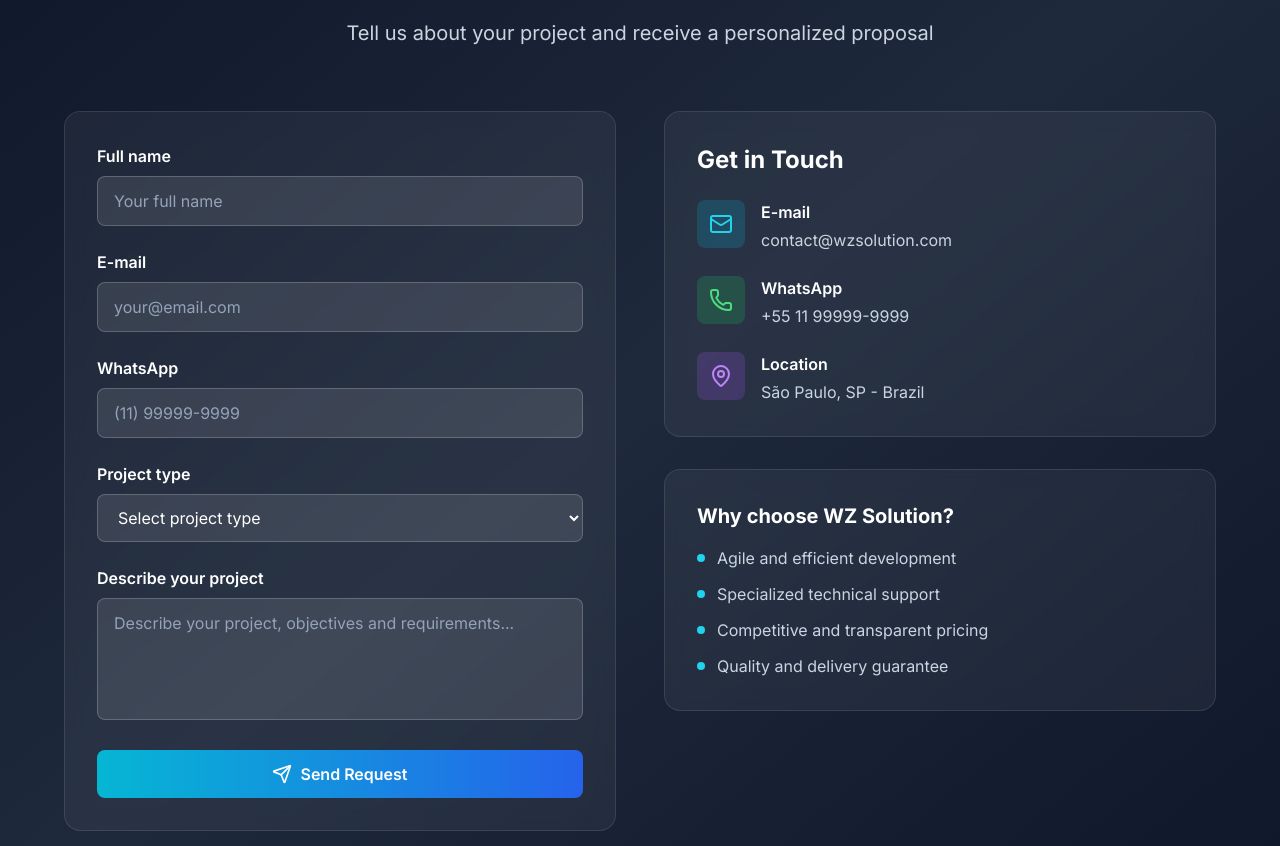
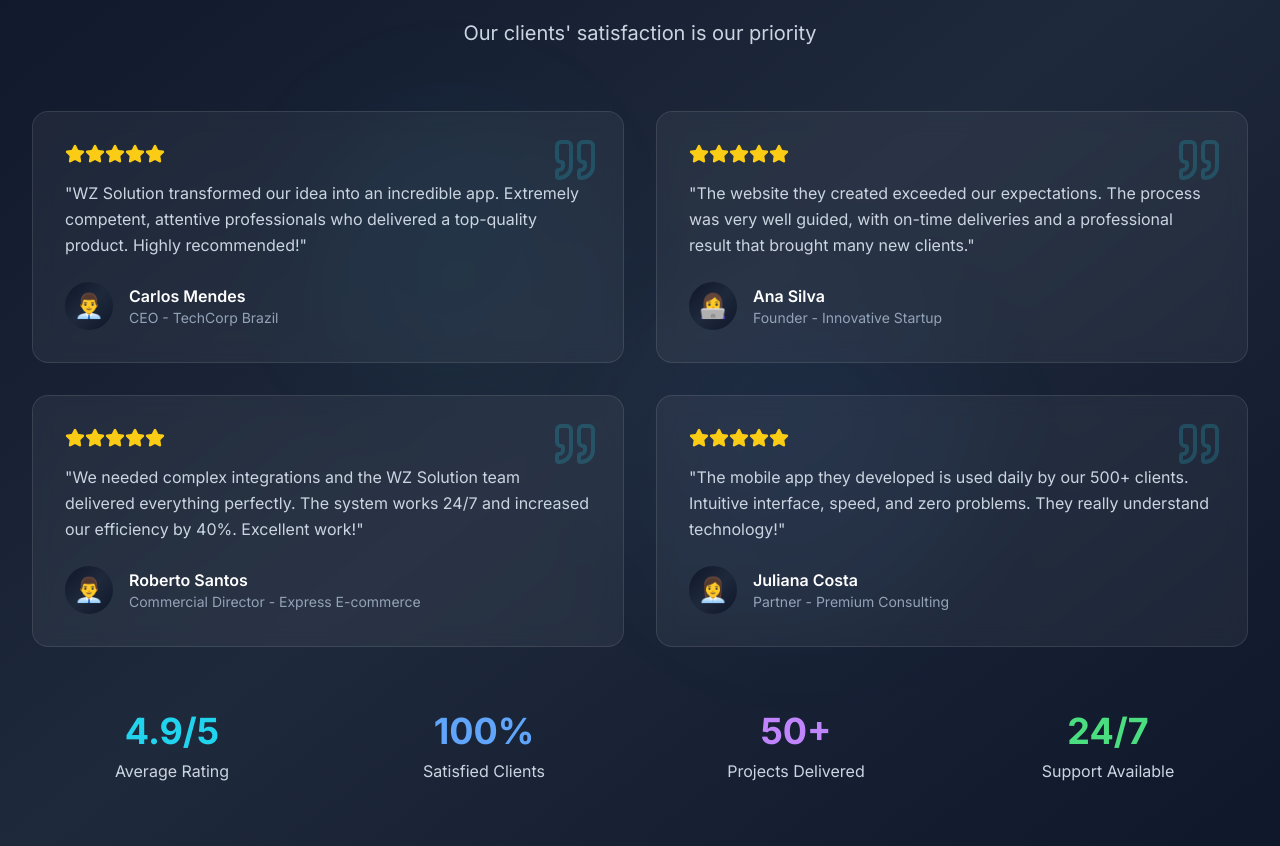
Before and after one commit to yagogouvea/wzsolution, a Next.js app: page /en in a window 1280 px wide. Shown: the part 1951-2797 px from the top of the page. Built offline with nearby package versions, Linux system fonts and the light colour scheme.

Commit message:
Fix: Corrigir todos os erros de TypeScript no frontend - Build funcionando

```diff
--- a/src/app/en/page.tsx
+++ b/src/app/en/page.tsx
@@ -1,6 +1,8 @@
 import HeroEN from "@/components/HeroEN";
 import AboutEN from "@/components/AboutEN";
 import BudgetEN from "@/components/BudgetEN";
+import FAQEN from "@/components/FAQEN";
+import TestimonialsEN from "@/components/TestimonialsEN";
 import ContactEN from "@/components/ContactEN";
 
 export default function HomeEN() {
@@ -8,6 +10,8 @@
     <>
       <HeroEN />
       <AboutEN />
+      <TestimonialsEN />
+      <FAQEN />
       <BudgetEN />
       <ContactEN />
     </>
--- a/src/components/FAQEN.tsx
+++ b/src/components/FAQEN.tsx
@@ -61,7 +61,7 @@
           <motion.div
             initial={{ opacity: 0, y: 30 }}
             whileInView={{ opacity: 1, y: 0 }}
-            view aprende={{ once: true, amount: 0.3 }}
+            viewport={{ once: true, amount: 0.3 }}
             className="text-center mb-16"
           >
             <h2 className="text-4xl sm:text-5xl font-bold text-white mb-6">
@@ -84,7 +84,7 @@
               >
                 <button
                   onClick={() => toggleFAQ(index)}
-                  className="w-full px-6 py- Chau flex items-center justify-between text-left hover:bg-slate-800/50 transition-all duration-200"
+                  className="w-full px-6 py-5 flex items-center justify-between text-left hover:bg-slate-800/50 transition-all duration-200"
                 >
                   <span className="text-lg font-semibold text-white pr-8">
                     {faq.question}
@@ -121,7 +121,7 @@
             initial={{ opacity: 0, y: 30 }}
             whileInView={{ opacity: 1, y: 0 }}
             viewport={{ once: true }}
-            className="mt-undering text-center"
+            className="mt-12 text-center"
           >
             <p className="text-slate-300 mb-6">
               Didn't find your answer? Contact us!
--- /dev/null
+++ b/src/components/TestimonialsEN.tsx
@@ -0,0 +1,169 @@
+'use client';
+
+import { motion } from 'framer-motion';
+import { Star, Quote } from 'lucide-react';
+
+export default function TestimonialsEN() {
+  const testimonials = [
+    {
+      name: "Carlos Mendes",
+      company: "TechCorp Brazil",
+      role: "CEO",
+      image: "👨‍💼",
+      text: "WZ Solution transformed our idea into an incredible app. Extremely competent, attentive professionals who delivered a top-quality product. Highly recommended!",
+      rating: 5
+    },
+    {
+      name: "Ana Silva",
+      company: "Innovative Startup",
+      role: "Founder",
+      image: "👩‍💻",
+      text: "The website they created exceeded our expectations. The process was very well guided, with on-time deliveries and a professional result that brought many new clients.",
+      rating: 5
+    },
+    {
+      name: "Roberto Santos",
+      company: "Express E-commerce",
+      role: "Commercial Director",
+      image: "👨‍💼",
+      text: "We needed complex integrations and the WZ Solution team delivered everything perfectly. The system works 24/7 and increased our efficiency by 40%. Excellent work!",
+      rating: 5
+    },
+    {
+      name: "Juliana Costa",
+      company: "Premium Consulting",
+      role: "Partner",
+      image: "👩‍💼",
+      text: "The mobile app they developed is used daily by our 500+ clients. Intuitive interface, speed, and zero problems. They really understand technology!",
+      rating: 5
+    }
+  ];
+
+  const containerVariants = {
+    hidden: { opacity: 0 },
+    visible: {
+      opacity: 1,
+      transition: {
+        staggerChildren: 0.2,
+        delayChildren: 0.1,
+      },
+    },
+  };
+
+  const itemVariants = {
+    hidden: { y: 30, opacity: 0 },
+    visible: {
+      y: 0,
+      opacity: 1,
+    },
+  };
+
+  return (
+    <>
+      <section id="testimonials" className="py-20 bg-gradient-to-br from-slate-900 via-slate-800 to-slate-900 relative overflow-hidden">
+        {/* Background decoration */}
+        <div className="absolute inset-0">
+          <div className="absolute top-1/4 left-1/4 w-64 h-64 bg-cyan-500/5 rounded-full blur-3xl" />
+          <div className="absolute bottom-1/4 right-1/4 w-80 h-80 bg-blue-500/5 rounded-full blur-3xl" />
+        </div>
+
+        <div className="relative z-10 max-w-7xl mx-auto px-4 sm:px-6 lg:px-8">
+          <motion.div
+            initial={{ opacity: 0, y: 30 }}
+            whileInView={{ opacity: 1, y: 0 }}
+            viewport={{ once: true, amount: 0.3 }}
+            className="text-center mb-16"
+          >
+            <h2 className="text-4xl sm:text-5xl font-bold text-white mb-6">
+              What Our Clients Say
+            </h2>
+            <p className="text-xl text-slate-300 max-w-3xl mx-auto">
+              Our clients' satisfaction is our priority
+            </p>
+          </motion.div>
+
+          <motion.div
+            variants={containerVariants}
+            initial="hidden"
+            whileInView="visible"
+            viewport={{ once: true, amount: 0.2 }}
+            className="grid md:grid-cols-2 gap-8"
+          >
+            {testimonials.map((testimonial, index) => (
+              <motion.div
+                key={index}
+                variants={itemVariants}
+                whileHover={{ scale: 1.02, y: -5 }}
+                className="glass rounded-2xl p-8 relative group cursor-pointer"
+              >
+                {/* Quote Icon */}
+                <div className="absolute top-6 right-6 opacity-20 group-hover:opacity-30 transition-opacity">
+                  <Quote className="w-12 h-12 text-cyan-400" />
+                </div>
+
+                {/* Rating */}
+                <div className="flex mb-4">
+                  {[...Array(testimonial.rating)].map((_, i) => (
+                    <Star
+                      key={i}
+                      className="w-5 h-5 text-yellow-400 fill-yellow-400"
+                    />
+                  ))}
+                </div>
+
+                {/* Testimonial Text */}
+                <p className="text-slate-300 leading-relaxed mb-6 relative z-10">
+                  "{testimonial.text}"
+                </p>
+
+                {/* Author */}
+                <div className="flex items-center space-x-4">
+                  <div className="w-12 h-12 bg-gradient-primary rounded-full flex items-center justify-center text-2xl flex-shrink-0">
+                    {testimonial.image}
+                  </div>
+                  <div>
+                    <div className="text-white font-semibold">
+                      {testimonial.name}
+                    </div>
+                    <div className="text-slate-400 text-sm">
+                      {testimonial.role} - {testimonial.company}
+                    </div>
+                  </div>
+                </div>
+              </motion.div>
+            ))}
+          </motion.div>
+
+          {/* Stats */}
+          <motion.div
+            variants={containerVariants}
+            initial="hidden"
+            whileInView="visible"
+            viewport={{ once: true }}
+            className="mt-16 grid grid-cols-2 md:grid-cols-4 gap-8"
+          >
+            <motion.div variants={itemVariants} className="text-center">
+              <div className="text-4xl font-bold text-cyan-400 mb-2">4.9/5</div>
+              <div className="text-slate-300">Average Rating</div>
+            </motion.div>
+
+            <motion.div variants={itemVariants} className="text-center">
+              <div className="text-4xl font-bold text-blue-400 mb-2">100%</div>
+              <div className="text-slate-300">Satisfied Clients</div>
+            </motion.div>
+
+            <motion.div variants={itemVariants} className="text-center">
+              <div className="text-4xl font-bold text-purple-400 mb-2">50+</div>
+              <div className="text-slate-300">Projects Delivered</div>
+            </motion.div>
+
+            <motion.div variants={itemVariants} className="text-center">
+              <div className="text-4xl font-bold text-green-400 mb-2">24/7</div>
+              <div className="text-slate-300">Support Available</div>
+            </motion.div>
+          </motion.div>
+        </div>
+      </section>
+    </>
+  );
+}
```
